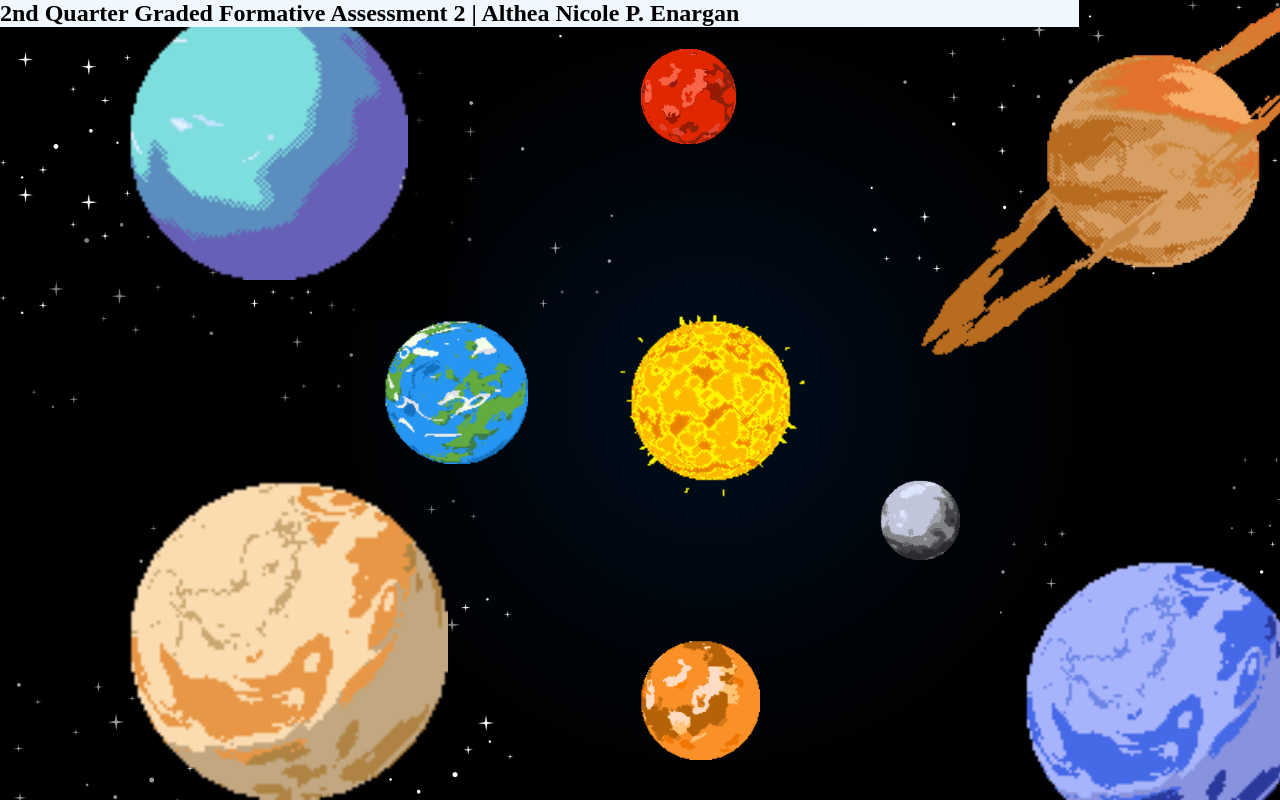
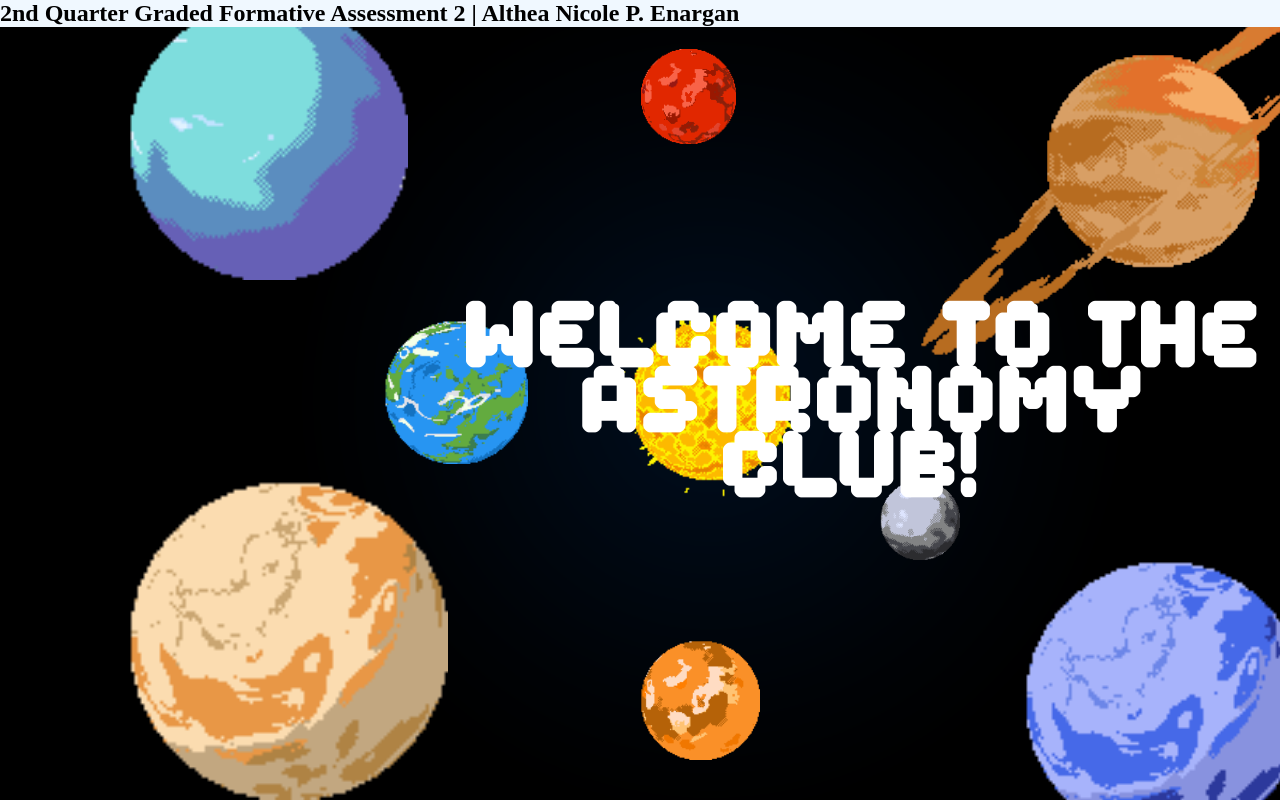
Before and after one commit to altheya-e/q2gfa2_na_anenargan, a plain HTML site: page index.html in a window 1280 px wide. Drawn offline with Linux system fonts and the light colour scheme.

Commit message:
Add files via upload

```diff
--- a/css/style.css
+++ b/css/style.css
@@ -1,20 +1,46 @@
+@font-face {
+    font-family: 'spaceboy';
+    src: url(../media/SPACEBOY.TTF);
+}
+
 *{
     padding: 0;
     margin: 0;
 }
 
 body{
+    background-color: black;
+    height: 100vh;
+    display: flex;
+    z-index: 1;
+}
+
+#gradient{
+    position: fixed;
     background-image: url(../media/background.png);
     background-repeat: no-repeat;
     background-size: cover;
     height: 100vh;
-    display: flex;
+    width: 100vw;
+    z-index: 4;
 }
 
 header{
     background-color: aliceblue;
     width: 100vw;
     height: fit-content;
+    z-index: 99;
+
+}
+
+h1{
+    position: fixed;
+    font-size: 4em;
+    text-align: center;
+    font-family: 'spaceboy';
+    color: white;
+    left: 35%;
+    align-self: center;
     z-index: 99;
 }
 
@@ -37,7 +63,7 @@ header{
     position: fixed;
     align-self: center;
     left: 43%;
-    z-index: 4;
+    z-index: 5;
 }
 
 #mercury{
@@ -50,7 +76,7 @@ header{
     margin-top: 60vh;
     margin-left: 30vh;
     left: 50%;
-    z-index: 4;
+    z-index: 5;
 }
 
 #venus{
@@ -62,7 +88,7 @@ header{
     background-size: cover;
     margin-top: 80vh;
     margin-left: 50vw;
-    z-index: 4;
+    z-index: 5;
 }
 
 #earth{
@@ -74,7 +100,7 @@ header{
     background-size: cover;
     margin-top: 40vh;
     margin-left: 30vw;
-    z-index: 4;
+    z-index: 5;
 }
 
 #mars{
@@ -86,7 +112,7 @@ header{
     background-size: cover;
     margin-top: 6vh;
     margin-left: 50vw;
-    z-index: 3;
+    z-index: 5;
 }
 
 #jupiter{
@@ -98,7 +124,7 @@ header{
     background-size: cover;
     margin-top: 60vh;
     margin-left: 10vw;
-    z-index: 4;
+    z-index: 5;
 }
 
 #saturn{
@@ -110,7 +136,7 @@ header{
     background-size: cover;
     margin-top: -20vh;
     margin-left: 65vw;
-    z-index: 4;
+    z-index: 5;
 }
 
 #uranus{
@@ -121,7 +147,7 @@ header{
     background-repeat: no-repeat;
     background-size: cover;
     margin-left: 10vw;
-    z-index: 4;
+    z-index: 5;
 }
 
 #neptune{
@@ -133,7 +159,7 @@ header{
     background-size: cover;
     margin-top: 70vh;
     margin-left: 80vw;
-    z-index: 4;
+    z-index: 5;
 }
 
 @keyframes rotate {
@@ -149,8 +175,8 @@ header{
 
 #cover{
     position: fixed;
-    background: linear-gradient(to right, rgba(0,0,0,0.25), rgba(0,0,0,0.5), rgba(0,0,0,0.75), black, rgba(0,0,0,0.75), rgba(0,0,0,0.5), rgba(0,0,0,0.25));
-    height: 40vh;
+    background:	rgba(255,0,0,0.5);
+    height: 100vw;
     width: 20vh;
     z-index: 3;
     animation: move 20s linear infinite;
```
